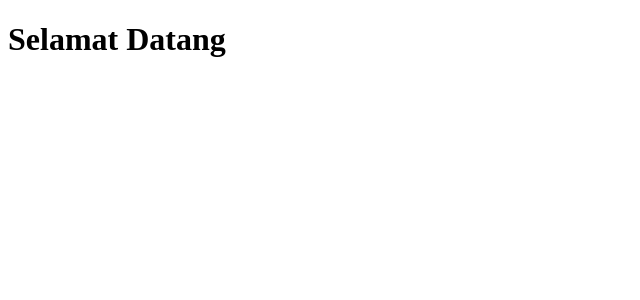
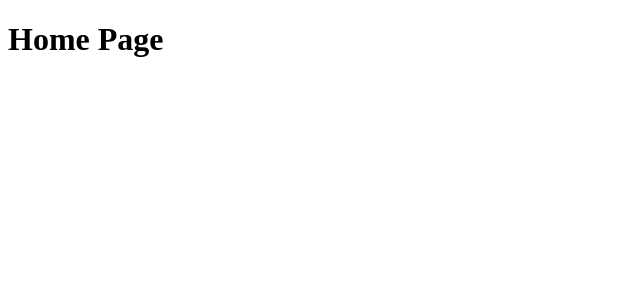
Before and after one commit to mdayat/emteka, a Next.js app: page / in a window 1280 px wide. Shown: the top 300 px of the page, without its empty margins (0-640 px from the left). Built offline with nearby package versions, Linux system fonts and the light colour scheme.

Commit message:
chore: setup app routing

```diff
--- a/package.json
+++ b/package.json
@@ -1,5 +1,5 @@
 {
-  "name": "fe-emteka",
+  "name": "emteka-fe",
   "version": "0.1.0",
   "private": true,
   "scripts": {
--- a/src/app/layout.tsx
+++ b/src/app/layout.tsx
@@ -2,7 +2,7 @@ import type { ReactNode } from "react";
 
 export default function RootLayout({ children }: { children: ReactNode }) {
   return (
-    <html lang="id">
+    <html lang="id" className="scroll-smooth">
       <body>{children}</body>
     </html>
   );
--- a/src/app/page.tsx
+++ b/src/app/page.tsx
@@ -2,13 +2,13 @@ import type { Metadata } from "next";
 
 export const metadata: Metadata = {
   title: "Snippo Emteka",
-  description: "Selamat datang di halaman utama Snippo Emteka",
+  description: "",
 };
 
 export default function Home() {
   return (
     <>
-      <h1 className="text-2xl">Selamat Datang</h1>
+      <h1 className="text-2xl">Home Page</h1>
     </>
   );
 }
```
Also changed, not shown: src/app/tentang-kami/page.tsx (added, +10 -0 lines).
